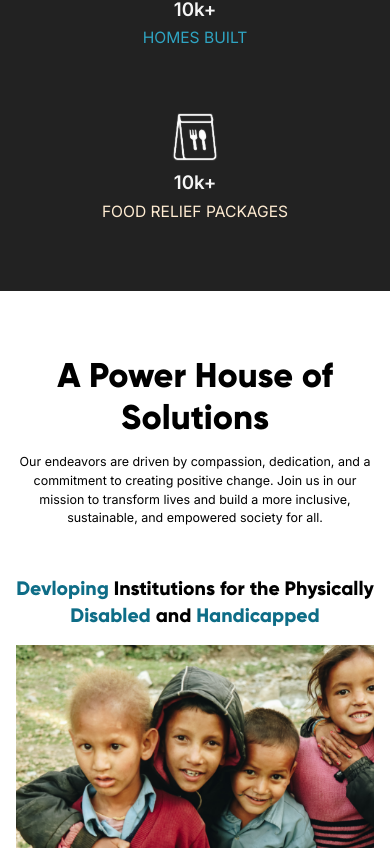
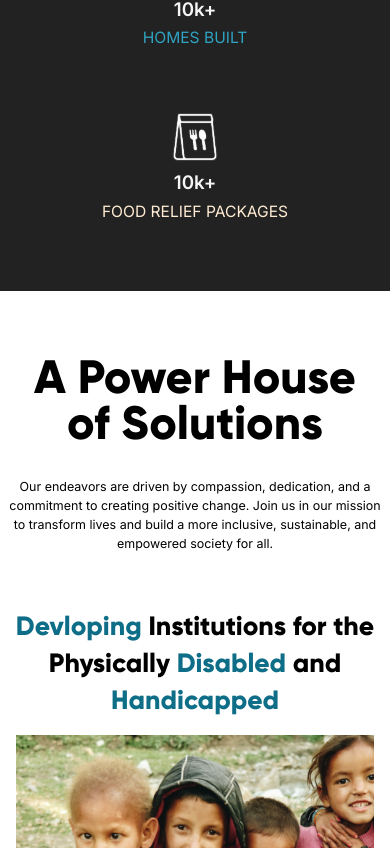
Before and after one commit to Abhilash7669/EIFCT, a Next.js app: page /endeavours in a window 390 px wide. Shown: the part 1152-2000 px from the top of the page. Built offline with nearby package versions, Linux system fonts and the light colour scheme.

Commit message:
font bigger mob and image contain

```diff
--- a/pages/awards&gallery.js
+++ b/pages/awards&gallery.js
@@ -187,7 +187,7 @@ export default function AwardsGallery() {
                         </div>
                         {/* mobile-img */}
                         <div className="charitableA mob">
-                            <div style={{height:'100%', width:'100%'}}><img style={{height:'100%', width:'100%', objectFit:'fill'}} src="/awards/CHARITABLEbuilder.png"  alt="image"/></div>
+                            <div style={{height:'100%', width:'100%'}}><img style={{height:'100%', width:'100%', objectFit:'contain'}} src="/awards/CHARITABLEbuilder.png"  alt="image"/></div>
                         </div>
                         {/* ----- */}
                         <div className="charitableDescript">
--- a/styles/endeavours/ehero.css
+++ b/styles/endeavours/ehero.css
@@ -213,6 +213,7 @@
     }
     .endeavours_Descript {
         width: 80%;
+        margin: 1.4em 0 0 0;
     }
     .endeavours_Descript > p {
         font-size: 1.6em;
@@ -223,20 +224,22 @@
         font-size: 2rem;
     }
     .pHouseTitle > p {
-        font-size: 4.4em;
+        font-size: 6em;
         text-align: center;
+        line-height: 100%;
     }
     .pHouseDescript {
         width: 100%;
+        margin: 2em 0 1em 0;
     }
     .pHouseDescript > p {
         font-size: 1.6em;
     }
     .pHouseContainer {
-        padding: 4em 2em 2em 2em;
+        padding: 4em 1em 2em 1em;
     }
     .ourSol_Text > p {
-        font-size: 2.2em;
+        font-size: 4.2em;
     }
     .ourSol_Descript {
         padding: 3em 0;
@@ -275,12 +278,13 @@
     }
     .ourSol_Text > p {
         text-align: center;
-        font-size: 2.5em;
+        font-size: 3.4em;
         line-height: 140%;
     }
 
     .ourSol_AbsoluteTitle > p {
-        font-size: 2.6em;
+        font-size: 3.4em;
+        text-align: center;
     }
     .ourSol_AbsoluteDescript {
         width: 90%;
@@ -288,4 +292,8 @@
     .ourSol_AbsoluteDescript > p {
         font-size: 1.6em;
     }
+
+    .ourSol_Text.setBtext {
+        width: 100%;
+    }
 }
--- a/styles/landing/landing.css
+++ b/styles/landing/landing.css
@@ -92,7 +92,7 @@
         padding: 2em 0;
     }
     .hero_Title > p {
-        font-size: 4em;
+        font-size: 7em;
         font-weight: 600;
         text-align: center;
     }
--- a/styles/landing/logoShowcase.css
+++ b/styles/landing/logoShowcase.css
@@ -55,6 +55,7 @@
         line-height: 160%;
     }
     .Founders_Message > p {
-        font-size: 4.4em;
+        font-size: 6em;
+        text-align: center;
     }
 }
--- a/styles/landing/purpose.css
+++ b/styles/landing/purpose.css
@@ -102,7 +102,7 @@
         padding: 2em 0;
     }
     .purpose_Title > p {
-        font-size: 4.4em;
+        font-size: 7em;
         color: #0E0E0E;
     }
     .purpose_Description {
--- a/styles/landing/works.css
+++ b/styles/landing/works.css
@@ -133,7 +133,7 @@
     padding: 4em 0 1em 0;
    }
    .ourwork_Title > p {
-    font-size: 4.4em;
+    font-size: 7em;
    }
    .ourwork_SubTitle {
     width: 84%;
@@ -154,7 +154,7 @@
         position: relative;
     }
     .ourwork_Item_Title > p {
-        font-size: 2.5em;
+        font-size: 3.4em;
     }
     .ourwork_Item_Title::after {
         content: "";
```
